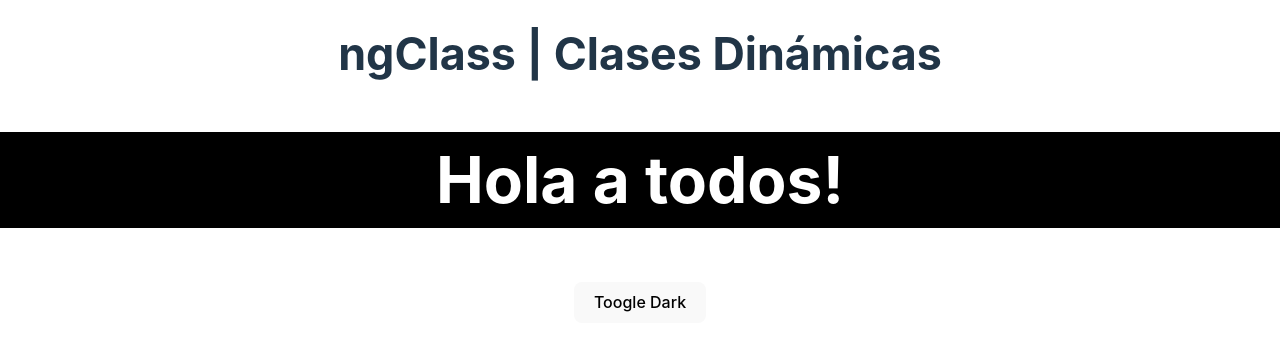
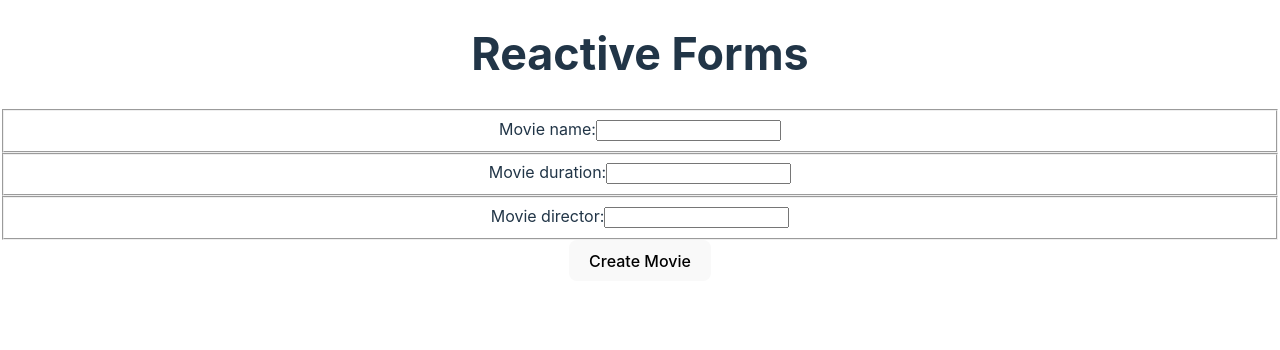
Before and after one commit to josephmn/my-project, an Angular app: page / in a window 1280 px wide. Shown: the top 350 px of the page. Built offline with nearby package versions, Linux system fonts and the light colour scheme.

Commit message:
trabajando con Formularios Reactivos en angular

```diff
--- a/src/app/app.component.html
+++ b/src/app/app.component.html
@@ -1,5 +1,17 @@
-<h1>ngClass | Clases Dinámicas</h1>
+<h1>Reactive Forms</h1>
 
-<h2 [ngClass]="{dark: isDark, big: true}">Hola a todos!</h2>
-
-<button (click)="toggleDark()">Toogle Dark</button>
+<form [formGroup]="movieForm" (submit)="handleSubmit()">
+    <fieldset>
+        <label for="movie-name">Movie name:</label>
+        <input type="text" id="movie-name" formControlName="nombre">
+    </fieldset>
+    <fieldset>
+        <label for="movie-duration">Movie duration:</label>
+        <input type="text" id="movie-duration" formControlName="duracion">
+    </fieldset>
+    <fieldset>
+        <label for="movie-director">Movie director:</label>
+        <input type="text" id="movie-director" formControlName="director">
+    </fieldset>
+    <button>Create Movie</button>
+</form>
--- a/src/app/app.component.ts
+++ b/src/app/app.component.ts
@@ -1,21 +1,34 @@
-import { NgClass } from '@angular/common';
 import { Component } from '@angular/core';
-import { FormsModule } from '@angular/forms';
+import { FormControl, FormGroup, ReactiveFormsModule } from '@angular/forms';
 
 @Component({
   selector: 'app-root',
   standalone: true,
   imports: [
-    FormsModule,
-    NgClass,
+    ReactiveFormsModule
   ],
   templateUrl: './app.component.html',
   styleUrl: './app.component.css'
 })
 export class AppComponent {
-  isDark: boolean = true;
+  movieForm: FormGroup;
+  name: FormControl;
+  duration: FormControl;
+  director: FormControl;
 
-  toggleDark() {
-    this.isDark = !this.isDark;
+  constructor() {
+    this.name = new FormControl('');
+    this.duration = new FormControl('');
+    this.director = new FormControl('');
+
+    this.movieForm = new FormGroup({
+      nombre: this.name,
+      duracion: this.duration,
+      director: this.director
+    });
+  }
+
+  handleSubmit() {
+    console.log(this.movieForm.value);
   }
 }
```
